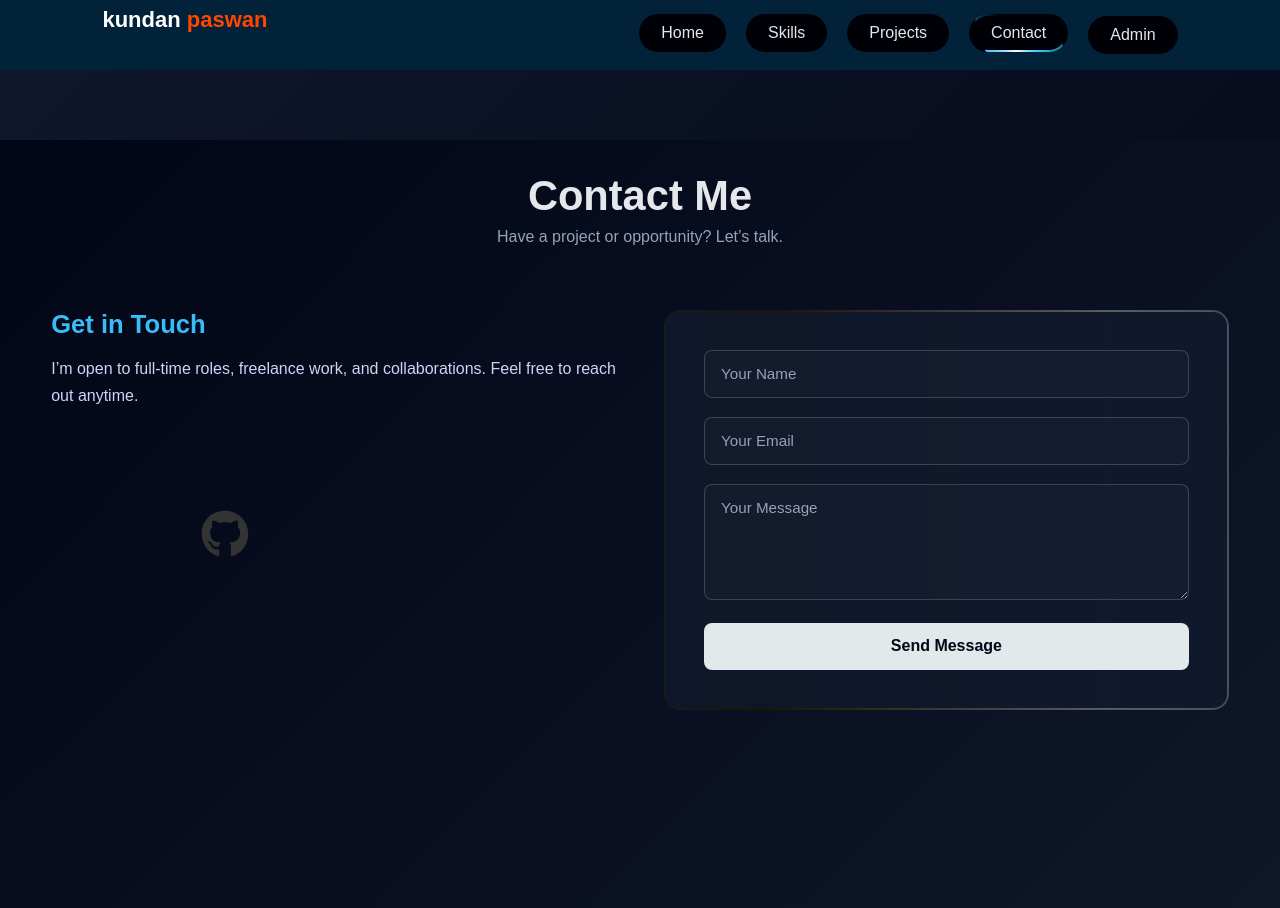
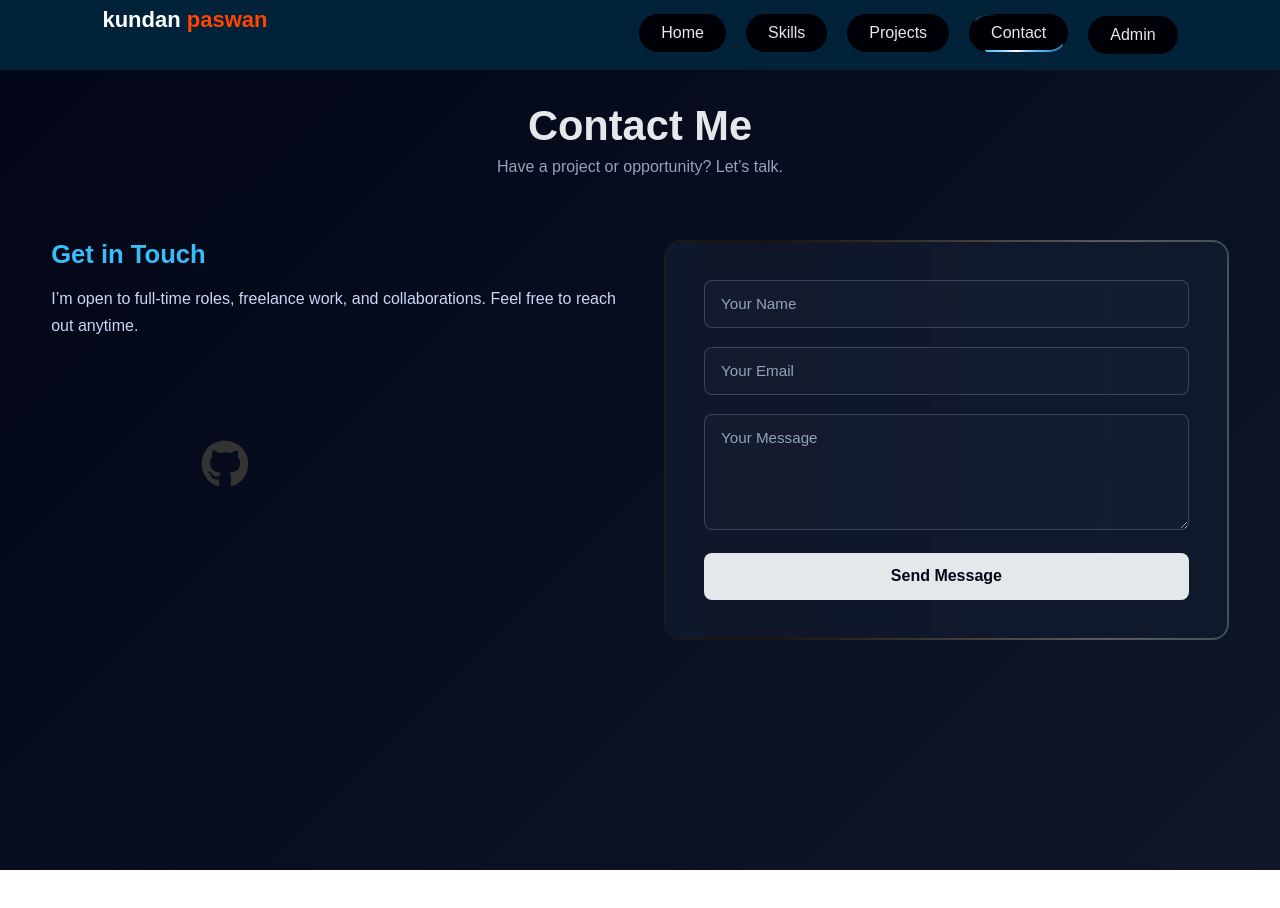
Before and after one commit to kundanpaswan563-gitm/new-portfolio, a React (Create React App) app in the folder frontend/: page /contact in a window 1280 px wide. Shown: the top 908 px of the page. After the commit the page ends 870 px from the top, so only its background shows below. Built offline with nearby package versions, Linux system fonts and the light colour scheme.

Commit message:
updated frontend changes

```diff
--- a/frontend/src/components/Home.jsx
+++ b/frontend/src/components/Home.jsx
@@ -24,7 +24,7 @@ const Home = () => {
 
   const handleDownloadCV = () => {
     const link = document.createElement("a");
-    link.href = "/cv.pdf";
+    link.href = "/CV.pdf";
     link.download = "Kundan_Paswan_CV.pdf";
     link.click();
   };
--- a/frontend/src/components/Layout.css
+++ b/frontend/src/components/Layout.css
@@ -1,6 +1,6 @@
 /* in Layout.css or global css */
 .layout-main {
-  padding-top: 70px; /* height of navbar */
+  padding-top: 0px; /* height of navbar */
   min-height: 100vh;
   background: linear-gradient(135deg, #0f172a, #020617);
   color: #e5e7eb;
```
